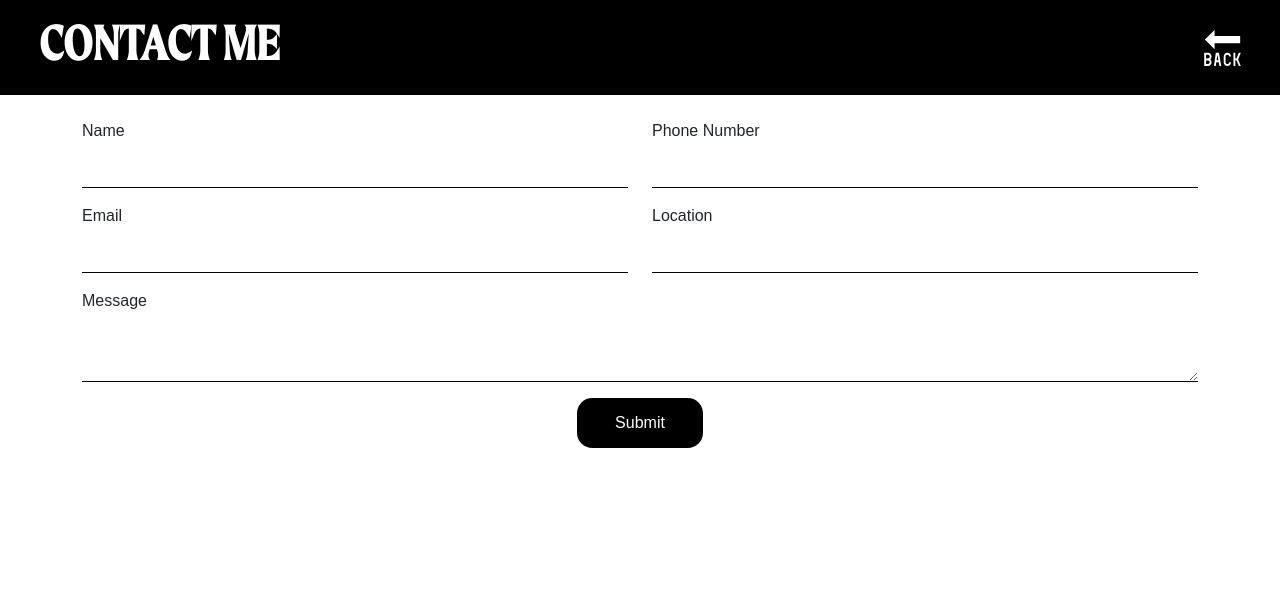
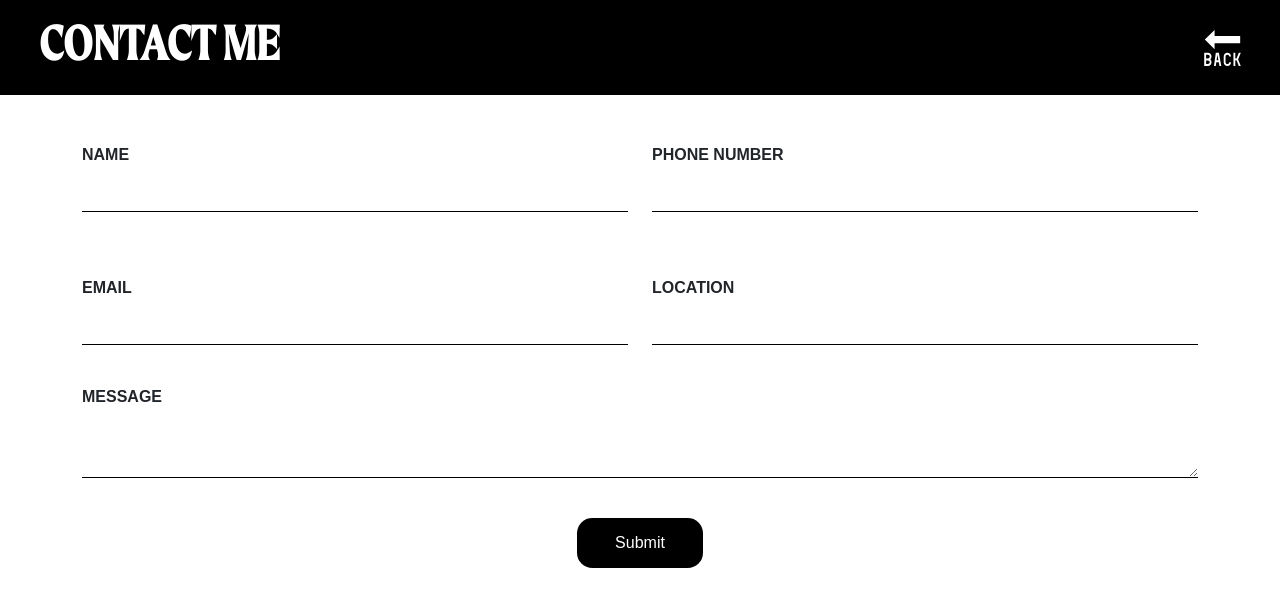
Before and after one commit to ait-varun/varun-portfolio, a Next.js app: page /components/contact in a window 1280 px wide. Shown: the top 606 px of the page. Built offline with nearby package versions, Linux system fonts and the light colour scheme.

Commit message:
updated links

```diff
--- a/src/app/components/contact/page.js
+++ b/src/app/components/contact/page.js
@@ -40,7 +40,7 @@ export default function ContactForm() {
           I&apos;ll reach you soon!
         </div>
       )}
-      <div className="container">
+      <div className="container mt-5">
         <div className="row">
           <div className="mb-3 col-md-6">
             <label htmlFor="name" className="form-label">
@@ -84,7 +84,7 @@ export default function ContactForm() {
               <div className="invalid-feedback">{errors.contact.message}</div>
             )}
           </div>
-          <div className="mb-3 col-md-6">
+          <div className="mb-3 col-md-6 mt-5">
             <label htmlFor="contact" className="form-label">
               Email
             </label>
@@ -106,7 +106,7 @@ export default function ContactForm() {
               <div className="invalid-feedback">{errors.email.message}</div>
             )}
           </div>
-          <div className="mb-3 col-md-6">
+          <div className="mb-3 col-md-6 mt-5">
             <label htmlFor="address" className="form-label">
               Location
             </label>
@@ -128,7 +128,7 @@ export default function ContactForm() {
             )}
           </div>
 
-          <div className="mb-3">
+          <div className="mb-3 mt-4">
             <label htmlFor="address" className="form-label">
               Message
             </label>
@@ -150,7 +150,7 @@ export default function ContactForm() {
             )}
           </div>
           <div className={styles.formBtn}>
-            <button type="submit" className="btn btn-primary">
+            <button type="submit" className="btn btn-primary mt-4">
               Submit
             </button>
           </div>
--- a/src/app/components/contact/page.module.css
+++ b/src/app/components/contact/page.module.css
@@ -23,6 +23,11 @@
   outline: none;
   box-shadow: none;
   border-color: #000000;
+}
+
+.contactForm label{
+  font-weight: 600;
+  text-transform: uppercase;
 }
 
 
--- a/src/app/components/footer/page.js
+++ b/src/app/components/footer/page.js
@@ -1,5 +1,6 @@
 import styles from "./page.module.css";
 import Image from "next/image";
+import Link from "next/link";
 import instagram from "../../assets/images/instagram.png";
 import twitter from "../../assets/images/twitter.png";
 import linkdin from "../../assets/images/linkdin.png";
@@ -57,7 +58,9 @@ export default function Footer() {
             <div className={styles.projectButton}>
               <h3>Ready to talk?</h3>
               <p>I&apos;ve got a good feeling about this</p>
-              <button>Start a project</button>
+              <Link href="/get-in-touch">
+                <button>Start a project</button>
+              </Link>
             </div>
           </div>
         </div>
--- a/src/app/components/footer/page.module.css
+++ b/src/app/components/footer/page.module.css
@@ -1,5 +1,5 @@
 .footer {
-  height: 100vh;
+  height: 80vh;
   scroll-snap-align: center;
   display: flex;
   align-items: center;
--- a/src/app/get-in-touch/page.js
+++ b/src/app/get-in-touch/page.js
@@ -1,5 +1,6 @@
 import styles from "./page.module.css";
 import ContactForm from "../components/contact/page";
+import Footer from "../components/footer/page";
 export default function GetInTouch() {
   return (
     <div className={styles.getInTouch}>
```
